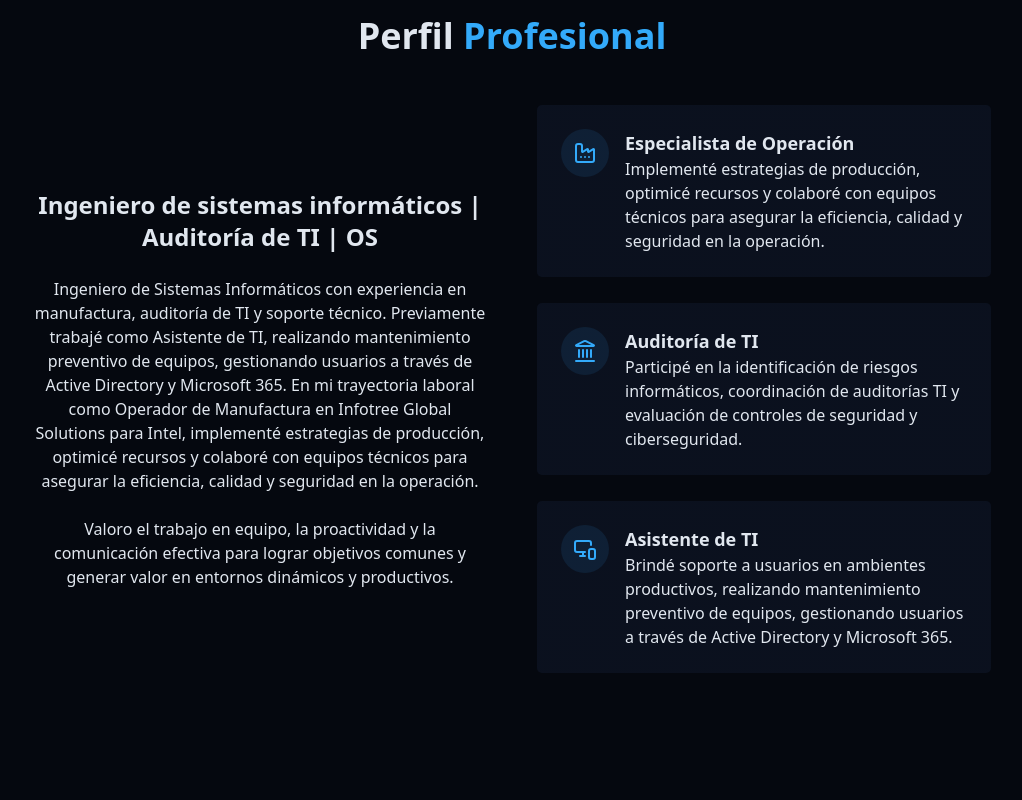
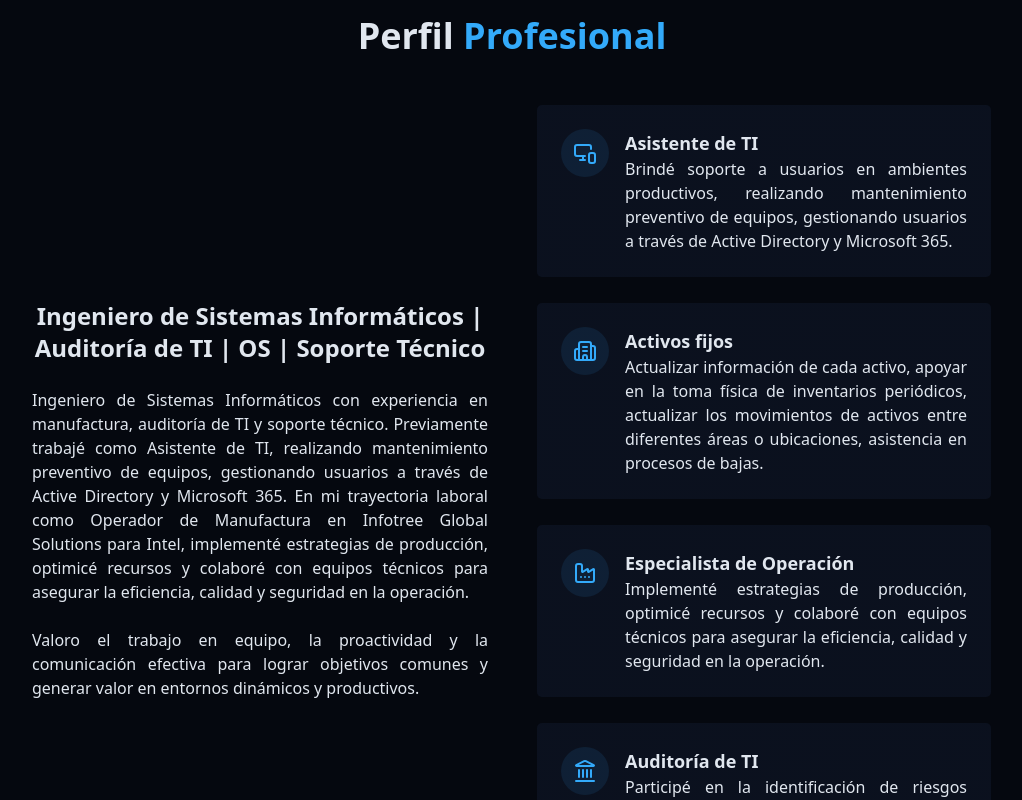
Before and after one commit to KevHLJob/Mainkev-portfolio, a React (Vite) app: page / in a window 1280 px wide. Shown: the part 880-1680 px from the top of the page, without its empty margins (128-1150 px from the left). Built offline with nearby package versions, Linux system fonts and the light colour scheme.

Commit message:
add card, add css justify content

```diff
--- a/src/components/AboutSection.jsx
+++ b/src/components/AboutSection.jsx
@@ -1,4 +1,4 @@
-import { Landmark, MonitorSmartphone, Factory } from "lucide-react";
+import { Landmark, MonitorSmartphone, Factory, Building2 } from "lucide-react";
 
 export const AboutSection = () => {
   return (
@@ -12,10 +12,10 @@ export const AboutSection = () => {
         <div className="grid grid-cols-1 md:grid-cols-2 gap-12 items-center">
           <div className="space-y-6">
             <h3 className="text-2xl font-semibold">
-              Ingeniero de sistemas informáticos | Auditoría de TI | OS
+              Ingeniero de Sistemas Informáticos | Auditoría de TI | OS | Soporte Técnico
             </h3>
 
-            <p className="text-muted-foreground">
+            <p className="text-muted-foreground text-justify">
               Ingeniero de Sistemas Informáticos con experiencia en manufactura, auditoría de TI y soporte técnico.
               Previamente trabajé como Asistente de TI, realizando mantenimiento preventivo de equipos,
               gestionando usuarios a través de Active Directory y Microsoft 365.
@@ -24,7 +24,7 @@ export const AboutSection = () => {
               colaboré con equipos técnicos para asegurar la eficiencia, calidad y seguridad en la operación.
             </p>
 
-            <p className="text-muted-foreground">
+            <p className="text-muted-foreground text-justify">
               Valoro el trabajo en equipo, la proactividad y la comunicación efectiva para lograr objetivos comunes
               y generar valor en entornos dinámicos y productivos.
             </p>
@@ -34,9 +34,39 @@ export const AboutSection = () => {
             <div className="gradient-border p-6 card-hover">
               <div className="flex items-start gap-4">
                 <div className="p-3 rounded-full bg-primary/10">
+                  <MonitorSmartphone className="h-6 w-6 text-primary" />
+                </div>
+                <div className="text-justify">
+                  <h4 className="font-semibold text-lg">Asistente de TI </h4>
+                  <p className="text-muted-foreground">
+                    Brindé soporte a usuarios en ambientes productivos,
+                    realizando mantenimiento preventivo de equipos,
+                    gestionando usuarios a través de Active Directory y Microsoft 365.
+                  </p>
+                </div>
+              </div>
+            </div>
+
+            <div className="gradient-border p-6 card-hover">
+              <div className="flex items-start gap-4">
+                <div className="p-3 rounded-full bg-primary/10">
+                  <Building2 className="h-6 w-6 text-primary" />
+                </div>
+                <div className="text-justify">
+                  <h4 className="font-semibold text-lg"> Activos fijos</h4>
+                  <p className="text-muted-foreground">
+                    Actualizar información de cada activo, apoyar en la toma física de inventarios periódicos,
+                    actualizar los movimientos de activos entre diferentes áreas o ubicaciones, asistencia en procesos de bajas.
+                  </p>
+                </div>
+              </div>
+            </div>
+            <div className="gradient-border p-6 card-hover">
+              <div className="flex items-start gap-4">
+                <div className="p-3 rounded-full bg-primary/10">
                   <Factory className="h-6 w-6 text-primary" />
                 </div>
-                <div className="text-left">
+                <div className="text-justify">
                   <h4 className="font-semibold text-lg"> Especialista de Operación</h4>
                   <p className="text-muted-foreground">
                     Implementé estrategias de producción, optimicé recursos y
@@ -50,27 +80,11 @@ export const AboutSection = () => {
                 <div className="p-3 rounded-full bg-primary/10">
                   <Landmark className="h-6 w-6 text-primary" />
                 </div>
-                <div className="text-left">
+                <div className="text-justify">
                   <h4 className="font-semibold text-lg">Auditoría de TI</h4>
                   <p className="text-muted-foreground">
                     Participé en la identificación de riesgos informáticos, coordinación de auditorías TI
                     y evaluación de controles de seguridad y ciberseguridad.
-                  </p>
-                </div>
-              </div>
-            </div>
-            <div className="gradient-border p-6 card-hover">
-              <div className="flex items-start gap-4">
-                <div className="p-3 rounded-full bg-primary/10">
-                  <MonitorSmartphone className="h-6 w-6 text-primary" />
-                </div>
-
-                <div className="text-left">
-                  <h4 className="font-semibold text-lg">Asistente de TI </h4>
-                  <p className="text-muted-foreground">
-                    Brindé soporte a usuarios en ambientes productivos,
-                    realizando mantenimiento preventivo de equipos,
-                    gestionando usuarios a través de Active Directory y Microsoft 365.
                   </p>
                 </div>
               </div>
```
Also changed, not shown: 1 other file (tests, documents, lock files or other folders).
